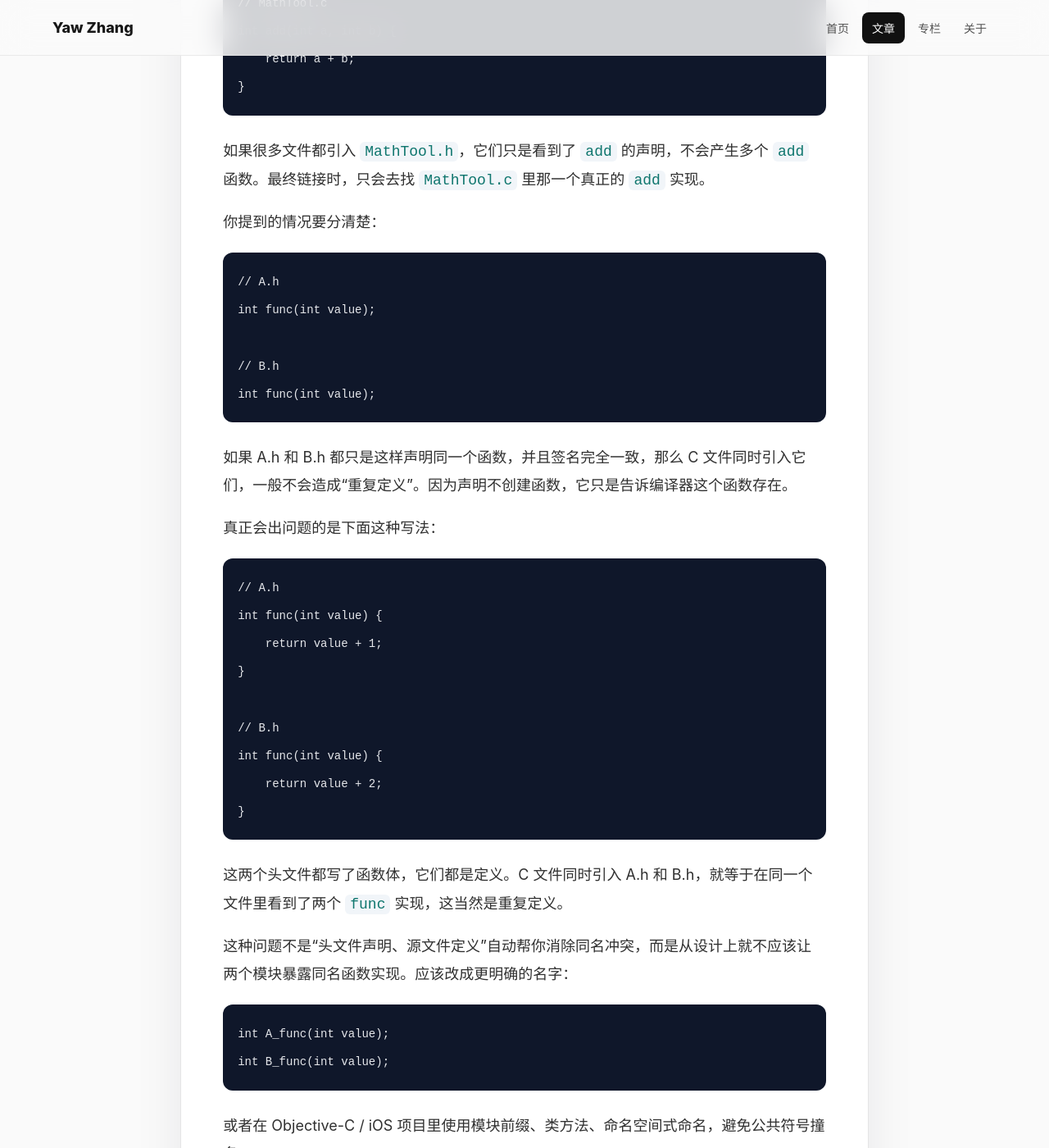
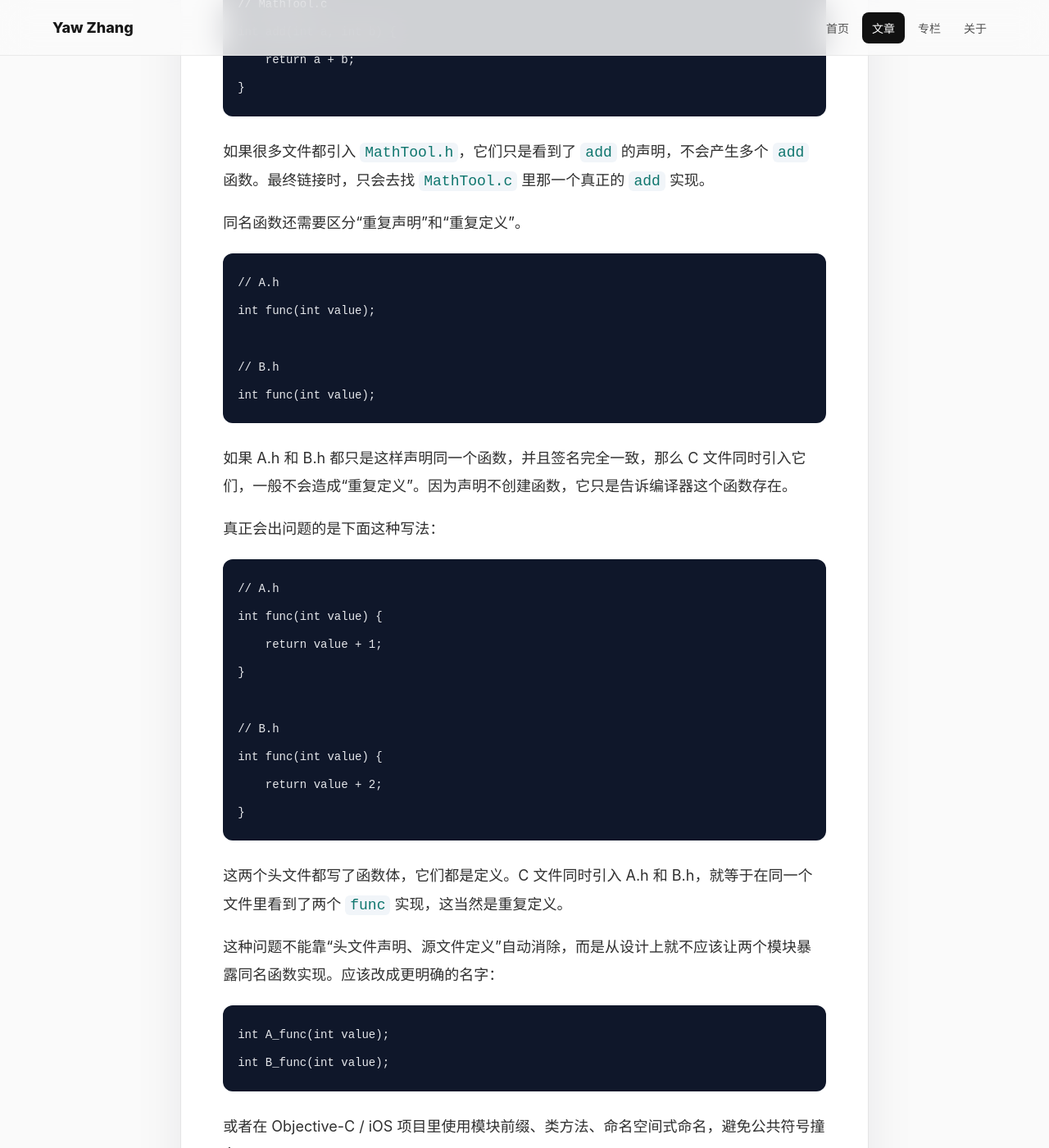
Before and after one commit to YawZhang/blob, a Jekyll site: the page built from _posts/2026-06-14-ios-c-foundation.md, in a window 1280 px wide and 1400 px high, scrolled down 12881 px. Shown: the whole window at 82% size. Built offline with Jekyll 4.4.1, drawn with Linux system fonts in a browser that asks for light colours; some of the changed text lies outside the part shown.

Commit message:
Refine C article tone

````diff
--- a/_posts/2026-06-14-ios-c-foundation.md
+++ b/_posts/2026-06-14-ios-c-foundation.md
@@ -43,7 +43,7 @@
 printf("%d\n", value);
 ```
 
-`unsigned char` 如果是 1 字节，最大值通常是 `255`。再加 1 后会回到 `0`。这就是溢出。写业务代码时很少直接用这么小的类型，但理解它能帮助你明白“类型不是随便写的”。
+`unsigned char` 如果是 1 字节，最大值通常是 `255`。再加 1 后会回到 `0`。这就是溢出。写业务代码时很少直接用这么小的类型，但这个例子能说明“类型不是随便写的”。
 
 第三，类型决定表达式如何运算。两个整数相除，会按整数除法处理；只要其中一方是浮点数，就会按浮点运算处理。
 
@@ -235,7 +235,7 @@
 - `*sum = a + b` 表示找到这个地址对应的变量，把结果写进去。
 - 函数执行结束后，外面的 `sum` 变成 `13`，`diff` 变成 `7`。
 
-所以不要把它理解成“返回多个结果”。更准确的说法是：函数通过指针参数产生副作用，修改了调用方传入地址上的数据。
+更准确的说法是：函数通过指针参数产生副作用，修改了调用方传入地址上的数据。这和 `return` 返回值是两件事。
 
 ```c
 printf("%d\n", sum);
@@ -413,7 +413,7 @@
 
 如果很多文件都引入 `MathTool.h`，它们只是看到了 `add` 的声明，不会产生多个 `add` 函数。最终链接时，只会去找 `MathTool.c` 里那一个真正的 `add` 实现。
 
-你提到的情况要分清楚：
+同名函数还需要区分“重复声明”和“重复定义”。
 
 ```c
 // A.h
@@ -441,7 +441,7 @@
 
 这两个头文件都写了函数体，它们都是定义。C 文件同时引入 A.h 和 B.h，就等于在同一个文件里看到了两个 `func` 实现，这当然是重复定义。
 
-这种问题不是“头文件声明、源文件定义”自动帮你消除同名冲突，而是从设计上就不应该让两个模块暴露同名函数实现。应该改成更明确的名字：
+这种问题不能靠“头文件声明、源文件定义”自动消除，而是从设计上就不应该让两个模块暴露同名函数实现。应该改成更明确的名字：
 
 ```c
 int A_func(int value);
@@ -479,7 +479,7 @@
 NSString *name = (__bridge NSString *)cfName;
 ```
 
-Core Foundation 中大量类型和函数来自 C 风格 API。理解指针、类型转换和内存语义，会让你读这类代码轻松很多。
+Core Foundation 中大量类型和函数来自 C 风格 API。理解指针、类型转换和内存语义，会让这类代码更容易阅读。
 
 ## 掌握标准
 
````
